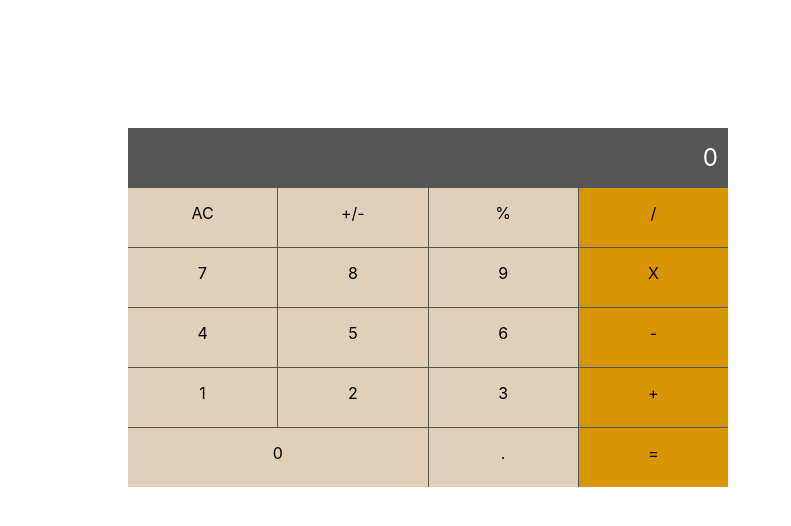
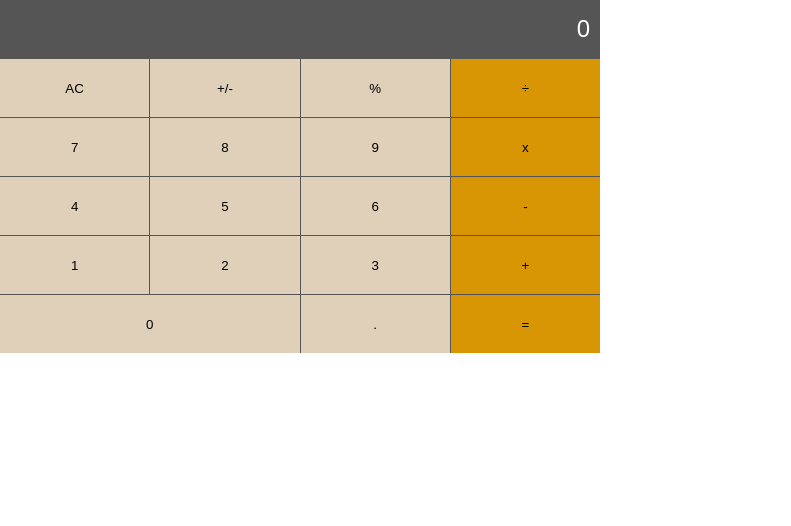
Before and after one commit to desorgui/React-calculator, a React (Create React App) app: page / in a window 1280 px wide. Shown: the top 526 px of the page, without its empty margins (0-791 px from the left). Built offline with nearby package versions, Linux system fonts and the light colour scheme.

Commit message:
Add calculator logic

```diff
--- a/package.json
+++ b/package.json
@@ -6,6 +6,8 @@
     "@testing-library/jest-dom": "^5.16.4",
     "@testing-library/react": "^13.3.0",
     "@testing-library/user-event": "^13.5.0",
+    "big.js": "^6.2.0",
+    "prop-types": "^15.8.1",
     "react": "^18.2.0",
     "react-dom": "^18.2.0",
     "react-scripts": "5.0.1",
--- a/src/App.js
+++ b/src/App.js
@@ -1,12 +1,43 @@
 import React, { PureComponent } from 'react';
 import './App.css';
 import Calculator from './components/Calculator';
+import calculate from './components/calculate';
 
 class App extends PureComponent {
+  constructor(props) {
+    super(props);
+    this.state = {
+      prevData: {},
+      show: '0',
+    };
+  }
+
+  handler = (event) => {
+    const buttonValue = event.target.value;
+    const { prevData } = this.state;
+    const newData = calculate(prevData, buttonValue);
+    const { total, next, operation } = newData;
+    let btnpress = '';
+    if (total) {
+      btnpress += ' '.concat(total);
+    }
+    if (operation) {
+      btnpress += ' '.concat(operation);
+    }
+    if (next) {
+      btnpress += ' '.concat(next);
+    }
+    this.setState({ prevData: newData, show: btnpress });
+  }
+
   render() {
+    const { show } = this.state;
     return (
-      <Calculator />
+      <div className="calculatorGrid">
+      <Calculator handler={this.handler} showContent={show ? show : '0'} />
+      </div>
     );
   }
 }
+
 export default App;
--- a/src/components/Calculator.js
+++ b/src/components/Calculator.js
@@ -1,37 +1,37 @@
 import React, { PureComponent } from 'react';
 import './calculator.css';
+import PropTypes from 'prop-types';
 
 class Calculator extends PureComponent {
+  constructor(props) {
+    super(props);
+    this.state = {
+      data: ['0', 'AC', '+/-', '%', '÷', 7, 8, 9, 'x', 4, 5, 6,'-', 1, 2, 3, '+', 0, '.', '='],
+    };
+  }
+
   render() {
-    return (
-      <div className="calculatorContainer">
-        <div className="gridContainer">
-          <ul className="calculatorGrid">
-            <li className="gridItem result">0</li>
-            <li className="gridItem">AC</li>
-            <li className="gridItem">+/-</li>
-            <li className="gridItem">%</li>
-            <li className="gridItem sign">/</li>
-            <li className="gridItem">7</li>
-            <li className="gridItem">8</li>
-            <li className="gridItem">9</li>
-            <li className="gridItem sign">X</li>
-            <li className="gridItem">4</li>
-            <li className="gridItem">5</li>
-            <li className="gridItem">6</li>
-            <li className="gridItem sign">-</li>
-            <li className="gridItem">1</li>
-            <li className="gridItem">2</li>
-            <li className="gridItem">3</li>
-            <li className="gridItem sign">+</li>
-            <li className="gridItem button0">0</li>
-            <li className="gridItem">.</li>
-            <li className="gridItem sign">=</li>
-          </ul>
-        </div>
-      </div>
-    );
+    const buttonType = 'button';
+    const { data } = this.state;
+    const { showContent, handler } = this.props;
+    return data.map((value, index) => {
+      if(index === 0){
+        return <input type={buttonType} readOnly key={`item${index + 1}`} className="gridItem result" value={showContent} />
+      }
+      if(value === '÷' || value === '+' || value === 'x' || value === '-' || value === '='){
+        return <input type={buttonType} onClick={handler} key={`button${index + 1}`} className="gridItem sign" value={value} />
+      }
+      if(value === 0){
+        return <input type={buttonType} onClick={handler} key={`button${index + 1}`} className="gridItem button0" value={value} />
+      }
+      return <input type={buttonType} onClick={handler} key={`button${index + 1}`} className="gridItem" value={value} />
+    });
   }
 }
 
+Calculator.propTypes = {
+  showContent: PropTypes.string.isRequired,
+  handler: PropTypes.func.isRequired,
+};
+
 export default Calculator;
--- /dev/null
+++ b/src/components/calculate.js
@@ -0,0 +1,133 @@
+import operate from './operate';
+
+function isNumber(item) {
+  return !!item.match(/[0-9]+/);
+}
+
+/**
+ * Given a button name and a calculator data object, return an updated
+ * calculator data object.
+ *
+ * Calculator data object contains:
+ *   total:s      the running total
+ *   next:String       the next number to be operated on with the total
+ *   operation:String  +, -, etc.
+ */
+export default function calculate(obj, buttonName) {
+  if (buttonName === 'AC') {
+    return {
+      total: null,
+      next: null,
+      operation: null,
+    };
+  }
+
+  if (isNumber(buttonName)) {
+    if (buttonName === '0' && obj.next === '0') {
+      return {};
+    }
+    // If there is an operation, update next
+    if (obj.operation) {
+      if (obj.next && obj.next !== '0') {
+        return { ...obj, next: obj.next + buttonName };
+      }
+      return { ...obj, next: buttonName };
+    }
+    // If there is no operation, update next and clear the value
+    if (obj.next && obj.next !== '0') {
+      return {
+        next: obj.next + buttonName,
+        total: null,
+      };
+    }
+    return {
+      next: buttonName,
+      total: null,
+    };
+  }
+
+  if (buttonName === '.') {
+    if (obj.next) {
+      if (obj.next.includes('.')) {
+        return { ...obj };
+      }
+      return { ...obj, next: `${obj.next}.` };
+    }
+    if (obj.operation) {
+      return { ...obj, next: '0.' };
+    }
+    if (obj.total) {
+      if (obj.total.includes('.')) {
+        return {};
+      }
+      return { ...obj, next: `${obj.total}.` };
+    }
+    return { ...obj, next: '0.' };
+  }
+
+  if (buttonName === '=') {
+    if (obj.next && obj.operation) {
+      return {
+        total: operate(obj.total, obj.next, obj.operation),
+        next: null,
+        operation: null,
+      };
+    }
+    // '=' with no operation, nothing to do
+    return {};
+  }
+
+  if (buttonName === '+/-') {
+    if (obj.next) {
+      return { ...obj, next: (-1 * parseFloat(obj.next)).toString() };
+    }
+    if (obj.total) {
+      return { ...obj, total: (-1 * parseFloat(obj.total)).toString() };
+    }
+    return {};
+  }
+
+  // Button must be an operation
+
+  // When the user presses an operation button without having entered
+  // a number first, do nothing.
+  // if (!obj.next && !obj.total) {
+  //   return {};
+  // }
+
+  // User pressed an operation after pressing '='
+  if (!obj.next && obj.total && !obj.operation) {
+    return { ...obj, operation: buttonName };
+  }
+
+  // User pressed an operation button and there is an existing operation
+  if (obj.operation) {
+    if (obj.total && !obj.next) {
+      return { ...obj, operation: buttonName };
+    }
+
+    if (!obj.total) {
+      return { total: 0, operation: buttonName };
+    }
+
+    return {
+      total: operate(obj.total, obj.next, obj.operation),
+      next: null,
+      operation: buttonName,
+    };
+  }
+
+  // no operation yet, but the user typed one
+
+  // The user hasn't typed a number yet, just save the operation
+  if (!obj.next) {
+    return { operation: buttonName };
+  }
+
+  // save the operation and shift 'next' into 'total'
+  return {
+    total: obj.next,
+    next: null,
+    operation: buttonName,
+  };
+}
--- a/src/components/calculator.css
+++ b/src/components/calculator.css
@@ -1,11 +1,3 @@
-li {
-  list-style: none;
-}
-
-ul {
-  padding: 0;
-}
-
 .calculatorContainer {
   margin: 10%;
 }
@@ -47,3 +39,8 @@ ul {
 .gridItem.sign {
   background-color: rgb(216, 149, 4);
 }
+
+input.gridItem {
+  border: none;
+  outline: none;
+}
--- /dev/null
+++ b/src/components/operate.js
@@ -0,0 +1,30 @@
+import Big from 'big.js';
+
+export default function operate(numberOne, numberTwo, operation) {
+  const one = Big(numberOne);
+  const two = Big(numberTwo);
+  if (operation === '+') {
+    return one.plus(two).toString();
+  }
+  if (operation === '-') {
+    return one.minus(two).toString();
+  }
+  if (operation === 'x') {
+    return one.times(two).toString();
+  }
+  if (operation === '÷') {
+    try {
+      return one.div(two).toString();
+    } catch (err) {
+      return "Can't divide by 0.";
+    }
+  }
+  if (operation === '%') {
+     try {
+      return one.mod(two).toString();
+    } catch (err) {
+      return "Can't find modulo as can't divide by 0.";
+    }
+  }
+  throw Error(`Unknown operation '${operation}'`);
+}
```
Also changed, not shown: 1 other file (tests, documents, lock files or other folders).
